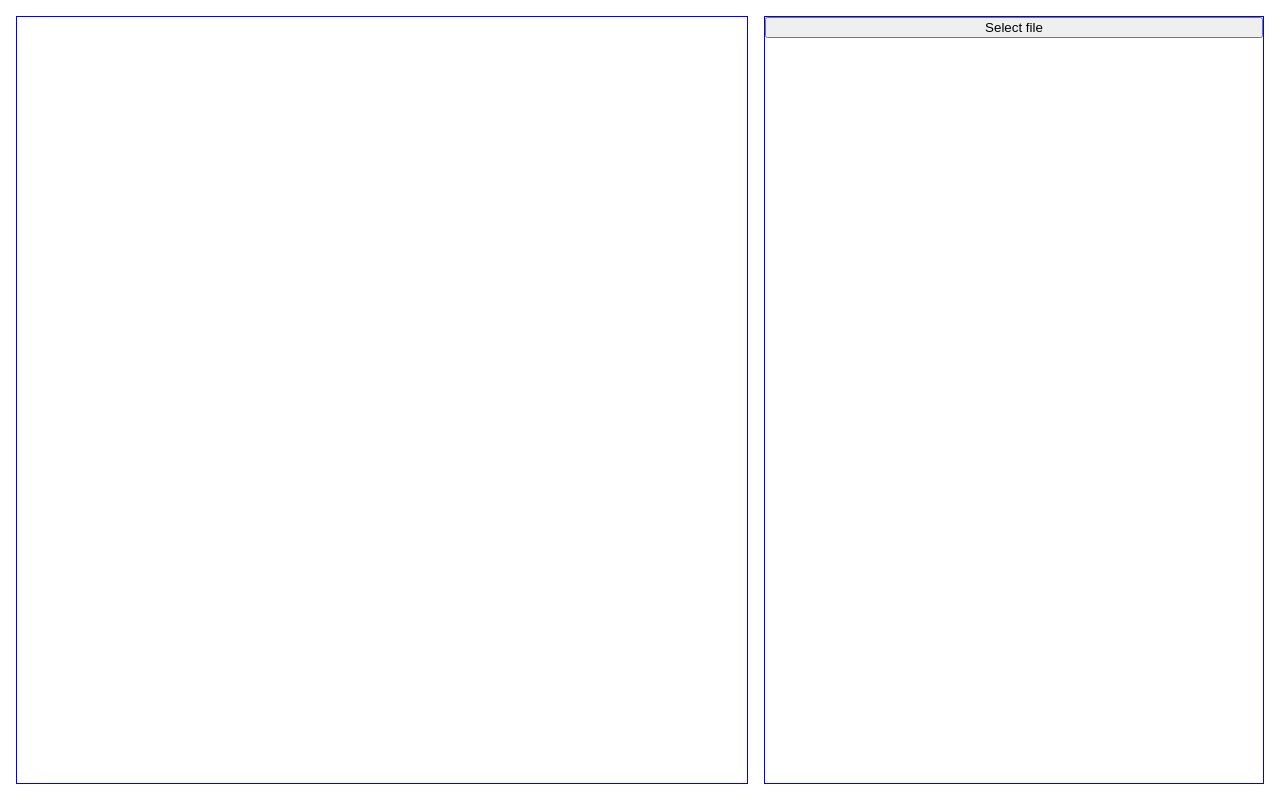
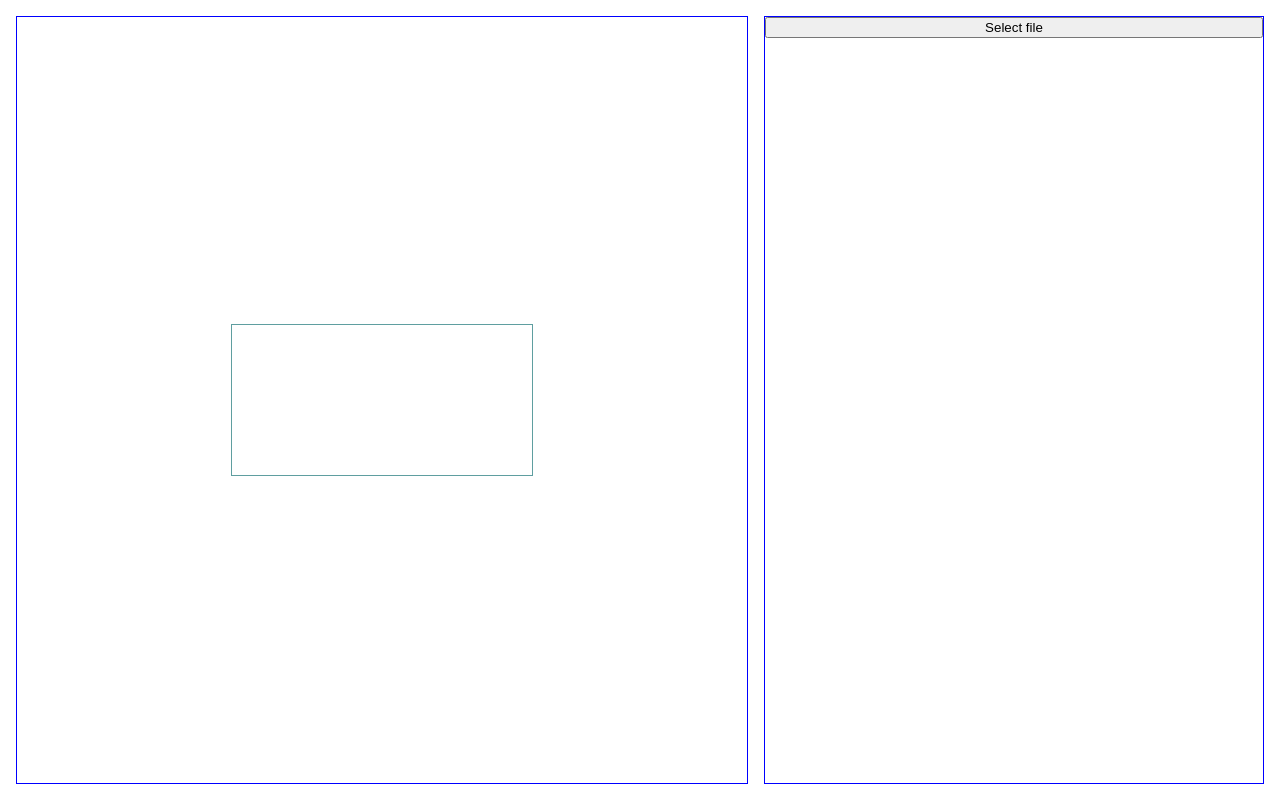
Before and after one commit to nionoku/vuetermark, a Vue app: page / in a window 1280 px wide. Built offline with nearby package versions, Linux system fonts and the light colour scheme.

Commit message:
Correct resize watermark image to original size image and save it

```diff
--- a/src/components/pick-file-tool/composables/use-pick-file.ts
+++ b/src/components/pick-file-tool/composables/use-pick-file.ts
@@ -1,12 +1,7 @@
 import { useEditorStore } from "../../../stores/editor"
 
-const usePickFile = (files: FileList | null) => {
-  if (!files) {
-    // TODO (2024.08.10): Show error dialog
-    throw new Error('Files is undefined')
-  }
-
-  const file = files[0]
+const usePickFile = async (files: FileList | null) => {
+  const file = files?.[0]
 
   if (!file) {
     // TODO (2024.08.10): Show error dialog
@@ -15,9 +10,20 @@ const usePickFile = (files: FileList | null) => {
 
   // TODO (2024.08.10): Check file type
 
-  const { setPhoto } = useEditorStore()
-
-  setPhoto(file)
+  return new Promise<HTMLImageElement>((resolve, reject) => {
+    const image = new Image()
+    image.addEventListener('load', () => {
+      resolve(image)
+    })
+    image.addEventListener('error', () => {
+      reject(new Error('Failed to load image'))
+    })
+    image.src = URL.createObjectURL(file)
+  })
+    .then((image) => {
+      const { setPhoto } = useEditorStore()
+      setPhoto(image)
+    })
 }
 
 export {
--- a/src/components/preview/index.module.css
+++ b/src/components/preview/index.module.css
@@ -1,6 +1,15 @@
 .container {
-  display: block;
-  box-sizing: border-box;
+  display: flex;
+
+  place-content: center;
+  place-items: center;
+}
+
+.svg {
+  max-width: 100%;
+  max-height: 100%;
+
+  border: 1px solid cadetblue;
 }
 
 .photo {
--- a/src/components/preview/preview.vue
+++ b/src/components/preview/preview.vue
@@ -1,15 +1,18 @@
 <template>
-  <svg xmlns="http://www.w3.org/2000/svg" view-box="0 0 100 100" :class="[styles.container]" ref="svgElement">
-    <image v-if="photoUrl" :href="photoUrl" :class="[styles.photo]" />
+  <div :class="[styles.container]">
+    <svg ref="svgRef" xmlns="http://www.w3.org/2000/svg" :view-box="viewBox" :class="[styles.svg]"
+      :style="{ 'aspect-ratio': imageAspectRatio }">
+      <image v-if="props.photo?.src" :href="props.photo.src" :class="[styles.photo]" />
 
-    <g id="watermark-elements" transform="scale(1, 1)">
-      <WatermarkElement v-for="elem in elements" :model-value="elem" :key="elem.id" />
-    </g>
-  </svg>
+      <g id="watermark-elements" transform="scale(1, 1)">
+        <WatermarkElement v-for="elem in elements" :model-value="elem" :key="elem.id" />
+      </g>
+    </svg>
+  </div>
 </template>
 
 <script lang="ts" setup>
-import { computed, onUnmounted, ref } from 'vue';
+import { computed, CSSProperties, ref } from 'vue';
 import styles from './index.module.css'
 import WatermarkElement from '../watermark-element/watermark-element.vue'
 import { getImage } from './utils/get-image';
@@ -19,20 +22,24 @@ import { storeToRefs } from 'pinia';
 const { elements } = storeToRefs(useWatermarkElementsStore())
 
 const props = defineProps<{
-  photo: File | undefined
+  photo: HTMLImageElement | undefined
 }>();
 
-const svgElement = ref<SVGElement>()
+const svgRef = ref<SVGElement>()
 
-const photoUrl = computed(() => props.photo && URL.createObjectURL(props.photo))
+const viewBox = computed(() => {
+  return `0 0 ${props.photo?.width} ${props.photo?.height}`
+})
 
-onUnmounted(() => {
-  if (photoUrl.value) {
-    URL.revokeObjectURL(photoUrl.value)
+const imageAspectRatio = computed<CSSProperties['aspect-ratio']>(() => {
+  if (!props.photo) {
+    return undefined
   }
+
+  return props.photo.width / props.photo.height
 })
 
 defineExpose({
-  getImage: () => getImage(svgElement.value, photoUrl.value)
+  getImage: () => getImage(svgRef.value, props.photo?.src)
 })
 </script>
--- a/src/stores/editor/index.ts
+++ b/src/stores/editor/index.ts
@@ -5,8 +5,8 @@ import { EditorState } from "./constants/state-enum";
 const useEditorStore = defineStore('editor', () => {
   const state = shallowRef<EditorState>(EditorState.WAIT_FILE);
 
-  const _photo = shallowRef<File>()
-  const setPhoto = (photo: File) => {
+  const _photo = shallowRef<HTMLImageElement>()
+  const setPhoto = (photo: HTMLImageElement) => {
     _photo.value = photo
 
     state.value = EditorState.EDITING
```
Also changed, not shown: src/components/preview/utils/get-image.ts (+13 -11 lines).
